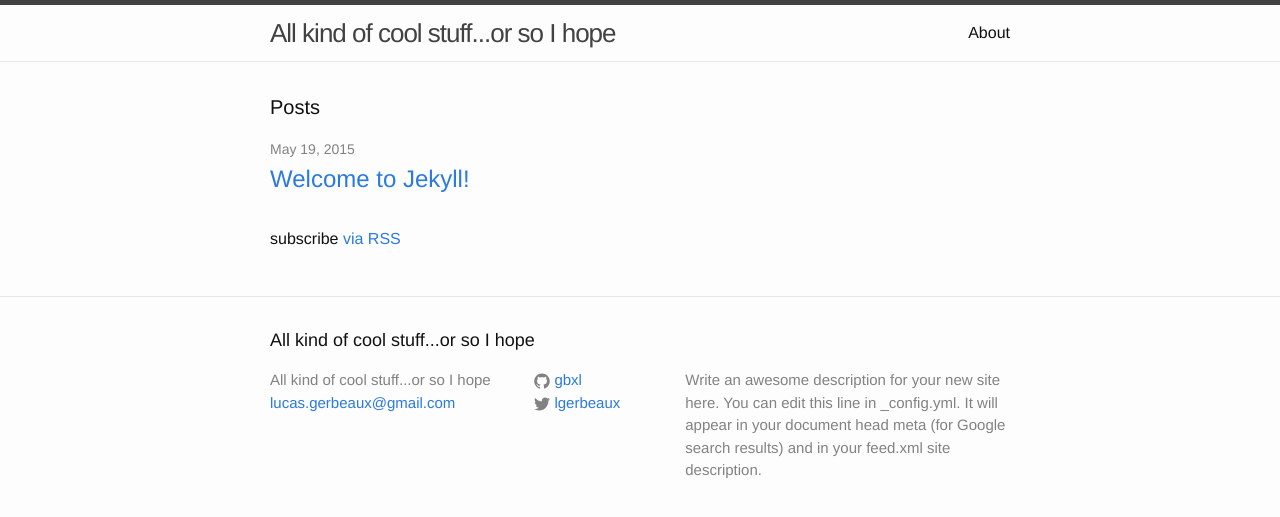
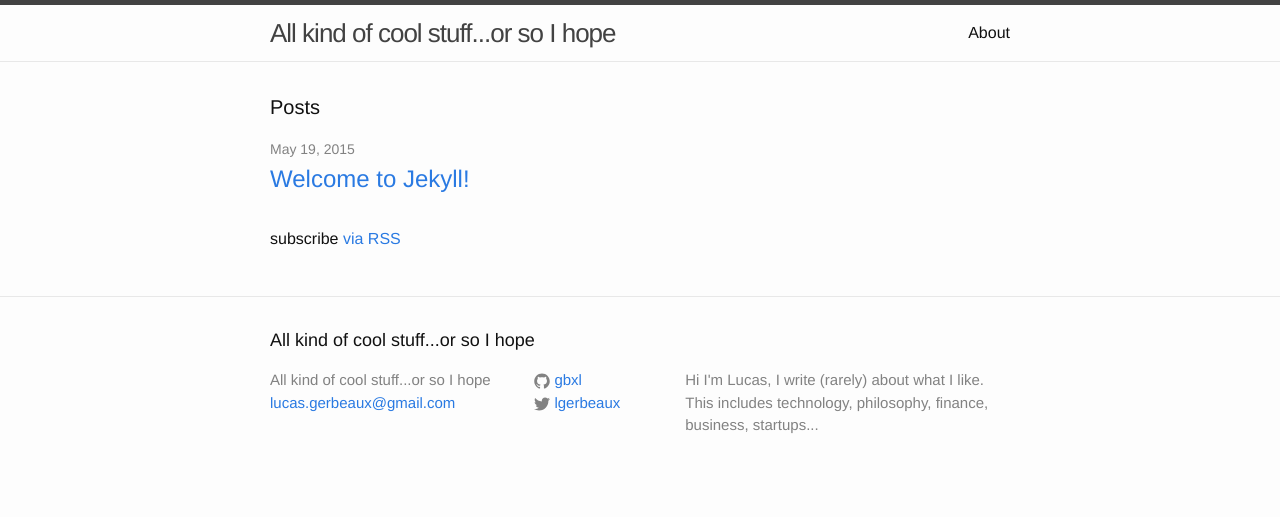
Before and after one commit to gbxl/gbxl.github.io, a Jekyll site: the page built from index.html, in a window 1280 px wide. Shown: the top 517 px of the page. Built offline with Jekyll 4.4.1, drawn with Linux system fonts in a browser that asks for light colours.

Commit message:
finishing up config

```diff
--- a/_config.yml
+++ b/_config.yml
@@ -2,11 +2,10 @@
 title: All kind of cool stuff...or so I hope
 email: lucas.gerbeaux@gmail.com
 description: > # this means to ignore newlines until "baseurl:"
-  Write an awesome description for your new site here. You can edit this
-  line in _config.yml. It will appear in your document head meta (for
-  Google search results) and in your feed.xml site description.
+  Hi I'm Lucas, I write (rarely) about what I like.
+  This includes technology, philosophy, finance, business, startups...
 baseurl: "" # the subpath of your site, e.g. /blog/
-url: "http://yourdomain.com" # the base hostname & protocol for your site
+url: "http://lucas.gerbeaux.com" # the base hostname & protocol for your site
 twitter_username: lgerbeaux
 github_username:  gbxl
 
```
